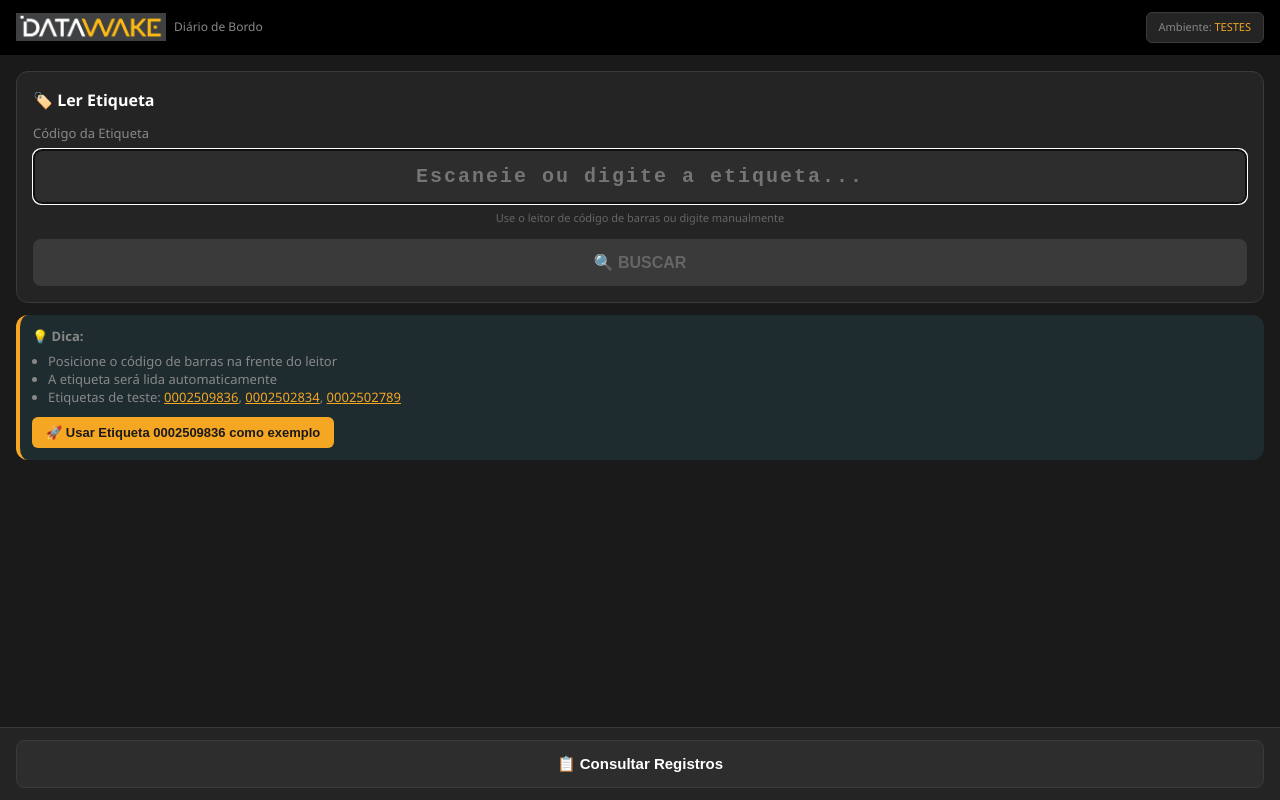
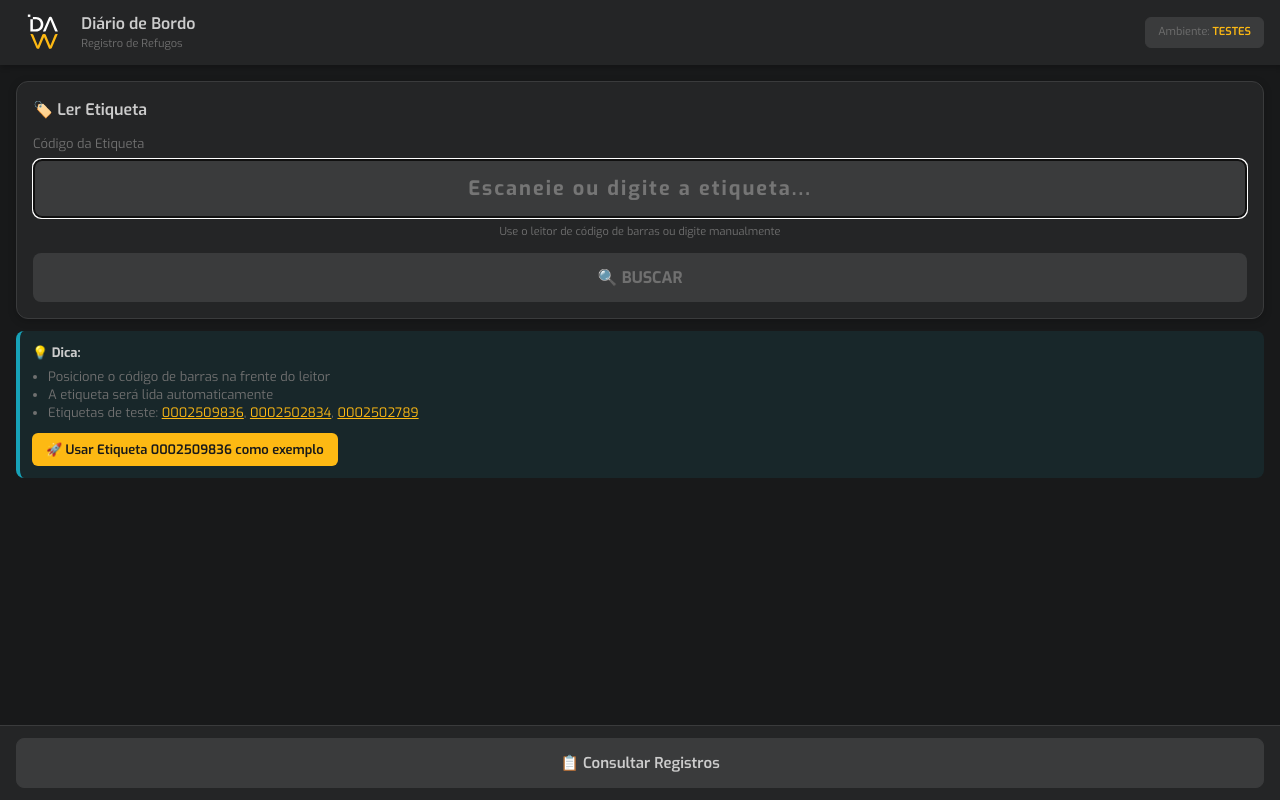
Before and after one commit to rodrigolgimenes/poc-fmea-paranoa, a React (Vite) app: page / in a window 1280 px wide. Built offline with nearby package versions, Linux system fonts and the light colour scheme; no server answers.

Commit message:
feat: adiciona logo DataWake e melhorias na interface
- Adiciona logo DataWake no header

- Atualiza estilos CSS

- Melhorias nas páginas ConsultaRegistros, DiarioBordo e LerEtiqueta

Co-Authored-By: Warp <agent@warp.dev>

```diff
--- a/index.html
+++ b/index.html
@@ -1,9 +1,12 @@
 <!doctype html>
-<html lang="en">
+<html lang="pt-BR">
   <head>
     <meta charset="UTF-8" />
-<link rel="icon" type="image/png" href="/dw_favicon.png" />
+    <link rel="icon" type="image/png" href="/dw_favicon.png" />
     <meta name="viewport" content="width=device-width, initial-scale=1.0" />
+    <meta name="theme-color" content="#242526" />
+    <link rel="preconnect" href="https://fonts.googleapis.com" />
+    <link rel="preconnect" href="https://fonts.gstatic.com" crossorigin />
     <title>DataWake | Diário de Bordo</title>
   </head>
   <body>
--- a/src/index.css
+++ b/src/index.css
@@ -1,23 +1,27 @@
 /* DataWake - Diário de Bordo */
+@import url('https://fonts.googleapis.com/css2?family=Exo:ital,wght@0,100..900;1,100..900&display=swap');
+
 :root {
-  /* Colors - DataWake Identity */
-  --color-bg: #1a1a1a;
-  --color-bg-card: #242424;
-  --color-bg-input: #2d2d2d;
-  --color-text: #ffffff;
-  --color-text-muted: #888888;
-  --color-primary: #f5a623;
-  --color-primary-hover: #ffc107;
-  --color-success: #4caf50;
-  --color-warning: #f5a623;
-  --color-danger: #e63946;
-  --color-info: #f5a623;
-  --color-border: #3a3a3a;
+  /* Colors - DataWake/DataDriven Identity */
+  --color-bg: #18191a;
+  --color-bg-sidebar: #242526;
+  --color-bg-card: #242526;
+  --color-bg-input: #3a3b3c;
+  --color-text: #ccc;
+  --color-text-muted: #707070;
+  --color-primary: #FDB913;
+  --color-primary-hover: #ffcc00;
+  --color-secondary: #3a3b3c;
+  --color-success: #2d6941;
+  --color-warning: #eea303;
+  --color-danger: #dc3545;
+  --color-info: #17a2b8;
+  --color-border: #3a3b3c;
 
   /* Status colors */
-  --status-normal: #4caf50;
-  --status-tendencia: #f5a623;
-  --status-desvio: #e63946;
+  --status-normal: #2d6941;
+  --status-tendencia: #eea303;
+  --status-desvio: #dc3545;
 
   /* Spacing */
   --space-xs: 8px;
@@ -52,7 +56,7 @@ html, body {
 }
 
 body {
-  font-family: 'Segoe UI', 'Roboto', sans-serif;
+  font-family: 'Exo', sans-serif;
   font-size: var(--font-size-base);
   background: var(--color-bg);
   color: var(--color-text);
--- a/src/pages/ConsultaRegistros.jsx
+++ b/src/pages/ConsultaRegistros.jsx
@@ -475,25 +475,35 @@ export default function ConsultaRegistros() {
     <div style={{
       height: '100vh',
       maxHeight: '100vh',
-      background: '#1a1a1a',
+      background: '#18191a',
       display: 'flex',
       flexDirection: 'column',
       overflow: 'hidden',
+      fontFamily: "'Exo', sans-serif",
     }}>
-      {/* Header */}
+      {/* Header - DataDriven Style */}
       <header style={{
-        padding: '10px 12px',
-        borderBottom: '1px solid #3a3a3a',
+        padding: '12px 16px',
+        background: '#242526',
         display: 'flex',
         justifyContent: 'space-between',
         alignItems: 'center',
         flexShrink: 0,
+        boxShadow: '2px 2px 5px 1px rgba(0, 0, 0, 0.2)',
       }}>
-        <div style={{ display: 'flex', alignItems: 'center', gap: 8 }}>
-          <img src="/logo_dw.png" alt="DataWake" style={{ height: 24 }} onError={(e) => { e.currentTarget.style.display='none'; }} />
-          <span style={{ fontSize: 11, color: '#888' }}>Diário de Bordo</span>
+        <div style={{ display: 'flex', alignItems: 'center', gap: 12 }}>
+          <img
+            src="/datawake_logo.svg"
+            alt="DataWake"
+            style={{ height: 36 }}
+            onError={(e) => { e.currentTarget.style.display='none'; }}
+          />
+          <div style={{ display: 'flex', flexDirection: 'column' }}>
+            <span style={{ fontSize: 14, fontWeight: 600, color: '#ccc' }}>Consulta de Registros</span>
+            <span style={{ fontSize: 10, color: '#707070' }}>Diário de Bordo</span>
+          </div>
         </div>
-        <div style={{ display: 'flex', gap: 6, alignItems: 'center' }}>
+        <div style={{ display: 'flex', gap: 8, alignItems: 'center' }}>
           <button
             onClick={async () => {
               const res = await transcreverRetroativo(50);
@@ -501,17 +511,17 @@ export default function ConsultaRegistros() {
               else alert(`Processados: ${res.data?.processed ?? 0}`);
               loadRegistros();
             }}
-            style={{ background: '#3a3a3a', color: '#f5a623', border: 'none', borderRadius: 6, padding: '5px 8px', cursor: 'pointer', fontSize: 10, whiteSpace: 'nowrap' }}
+            style={{ background: '#3a3b3c', color: '#FDB913', border: 'none', borderRadius: 6, padding: '5px 10px', cursor: 'pointer', fontSize: 11, whiteSpace: 'nowrap', fontFamily: "'Exo', sans-serif" }}
           >Transcrever</button>
           <div style={{
-            background: '#242424',
-            padding: '4px 8px',
+            background: '#3a3b3c',
+            padding: '5px 10px',
             borderRadius: '6px',
             fontSize: '10px',
-            color: '#888',
-            border: '1px solid #3a3a3a',
+            color: '#707070',
+            border: '1px solid #3a3b3c',
           }}>
-            <span style={{ color: '#f5a623' }}>TESTES</span>
+            Ambiente: <span style={{ color: '#FDB913', fontWeight: 600 }}>TESTES</span>
           </div>
         </div>
       </header>
@@ -680,21 +690,23 @@ export default function ConsultaRegistros() {
       <div style={{
         flexShrink: 0,
         padding: '12px 16px',
-        borderTop: '1px solid #3a3a3a',
-        background: '#242424',
+        borderTop: '1px solid #3a3b3c',
+        background: '#242526',
       }}>
         <button
           onClick={() => navigate('/')}
           style={{
             width: '100%',
             padding: '14px',
-            background: '#f5a623',
+            background: '#FDB913',
             border: 'none',
             borderRadius: '8px',
-            color: '#1a1a1a',
+            color: '#18191a',
             fontSize: '16px',
             fontWeight: '700',
+            fontFamily: "'Exo', sans-serif",
             cursor: 'pointer',
+            transition: 'all 0.2s ease',
           }}
         >
           📋 NOVO REGISTRO
--- a/src/pages/DiarioBordo.jsx
+++ b/src/pages/DiarioBordo.jsx
@@ -425,29 +425,37 @@ export default function DiarioBordo() {
   }
 
   return (
-    <div style={{ minHeight: '100vh', background: '#1a1a1a', display: 'flex', flexDirection: 'column' }}>
-      {/* Header */}
+    <div style={{ minHeight: '100vh', background: '#18191a', display: 'flex', flexDirection: 'column', fontFamily: "'Exo', sans-serif" }}>
+      {/* Header - DataDriven Style */}
       <header style={{
         padding: '12px 16px',
-        borderBottom: '1px solid #3a3a3a',
+        background: '#242526',
         display: 'flex',
         justifyContent: 'space-between',
         alignItems: 'center',
+        boxShadow: '2px 2px 5px 1px rgba(0, 0, 0, 0.2)',
       }}>
         <div style={{ display: 'flex', alignItems: 'center', gap: 12 }}>
-<img src="/logo_dw.png" alt="DataWake" style={{ height: 28 }} onError={(e) => { e.currentTarget.style.display='none'; }} />
-          <strong style={{ color: '#fff', letterSpacing: 1 }}><span style={{ color: '#f5a623' }}>DATA</span>WAKE</strong>
-          <span style={{ fontSize: 12, color: '#888' }}>Diário de Bordo</span>
+          <img
+            src="/datawake_logo.svg"
+            alt="DataWake"
+            style={{ height: 40 }}
+            onError={(e) => { e.currentTarget.style.display='none'; }}
+          />
+          <div style={{ display: 'flex', flexDirection: 'column' }}>
+            <span style={{ fontSize: 16, fontWeight: 600, color: '#ccc' }}>Diário de Bordo</span>
+            <span style={{ fontSize: 11, color: '#707070' }}>Registro de Refugos</span>
+          </div>
         </div>
         <div style={{
-          background: '#242424',
+          background: '#3a3b3c',
           padding: '6px 12px',
           borderRadius: '6px',
-          fontSize: '12px',
-          color: '#888',
-          border: '1px solid #3a3a3a',
+          fontSize: '11px',
+          color: '#707070',
+          border: '1px solid #3a3b3c',
         }}>
-          Ambiente: <span style={{ color: '#f5a623' }}>TESTES</span>
+          Ambiente: <span style={{ color: '#FDB913', fontWeight: 600 }}>TESTES</span>
         </div>
       </header>
 
@@ -455,8 +463,9 @@ export default function DiarioBordo() {
         {/* Context summary */}
         <div className="card" style={{
           padding: '12px 16px',
-          background: 'rgba(72, 202, 228, 0.1)',
-          borderLeft: '4px solid var(--color-info)',
+          background: 'rgba(23, 162, 184, 0.1)',
+          borderLeft: '4px solid #17a2b8',
+          borderRadius: '8px',
         }}>
           <div style={{
             display: 'flex',
--- a/src/pages/LerEtiqueta.jsx
+++ b/src/pages/LerEtiqueta.jsx
@@ -64,49 +64,60 @@ export default function LerEtiqueta() {
     <div style={{
       height: '100vh',
       maxHeight: '100vh',
-      background: '#1a1a1a',
+      background: '#18191a',
       display: 'flex',
       flexDirection: 'column',
       overflow: 'hidden',
+      fontFamily: "'Exo', sans-serif",
     }}>
-      {/* Header */}
+      {/* Header - DataDriven Style */}
       <header style={{
         padding: '12px 16px',
-        background: '#000',
+        background: '#242526',
         display: 'flex',
         justifyContent: 'space-between',
         alignItems: 'center',
         flexShrink: 0,
+        boxShadow: '2px 2px 5px 1px rgba(0, 0, 0, 0.2)',
       }}>
-        <div style={{ display: 'flex', alignItems: 'center', gap: 8 }}>
-          <img src="/logo_dw.png" alt="DataWake" style={{ height: 28 }} onError={(e) => { e.currentTarget.style.display='none'; }} />
-          <span style={{ fontSize: 12, color: '#888' }}>Diário de Bordo</span>
+        <div style={{ display: 'flex', alignItems: 'center', gap: 12 }}>
+          <img
+            src="/datawake_logo.svg"
+            alt="DataWake"
+            style={{ height: 40 }}
+            onError={(e) => { e.currentTarget.style.display='none'; }}
+          />
+          <div style={{ display: 'flex', flexDirection: 'column' }}>
+            <span style={{ fontSize: 16, fontWeight: 600, color: '#ccc' }}>Diário de Bordo</span>
+            <span style={{ fontSize: 11, color: '#707070' }}>Registro de Refugos</span>
+          </div>
         </div>
         <div style={{
-          background: '#242424',
+          background: '#3a3b3c',
           padding: '6px 12px',
           borderRadius: '6px',
           fontSize: '11px',
-          color: '#888',
-          border: '1px solid #3a3a3a',
+          color: '#707070',
+          border: '1px solid #3a3b3c',
         }}>
-          Ambiente: <span style={{ color: '#f5a623' }}>TESTES</span>
+          Ambiente: <span style={{ color: '#FDB913', fontWeight: 600 }}>TESTES</span>
         </div>
       </header>
 
       <div style={{ flex: 1, padding: '16px', overflow: 'auto', minHeight: 0 }}>
         {/* Input Card */}
         <div style={{
-          background: '#242424',
+          background: '#242526',
           borderRadius: '12px',
           padding: '16px',
           marginBottom: '12px',
-          border: '1px solid #3a3a3a',
+          border: '1px solid #3a3b3c',
+          boxShadow: '0 2px 8px rgba(0,0,0,0.2)',
         }}>
           <h3 style={{
             fontSize: '16px',
             fontWeight: '600',
-            color: '#fff',
+            color: '#ccc',
             marginBottom: '12px',
           }}>
             🏷️ Ler Etiqueta
@@ -116,7 +127,7 @@ export default function LerEtiqueta() {
             <label style={{
               display: 'block',
               fontSize: '13px',
-              color: '#888',
+              color: '#707070',
               marginBottom: '6px',
             }}>Código da Etiqueta</label>
             <input
@@ -133,18 +144,18 @@ export default function LerEtiqueta() {
                 textAlign: 'center',
                 letterSpacing: '2px',
                 fontWeight: '700',
-                background: '#2d2d2d',
-                border: '2px solid #3a3a3a',
+                background: '#3a3b3c',
+                border: '2px solid #3a3b3c',
                 borderRadius: '8px',
-                color: '#f5a623',
-                fontFamily: 'monospace',
+                color: '#FDB913',
+                fontFamily: "'Exo', monospace",
               }}
               autoComplete="off"
               autoCapitalize="characters"
             />
             <p style={{
               fontSize: '11px',
-              color: '#666',
+              color: '#707070',
               marginTop: '6px',
               textAlign: 'center'
             }}>
@@ -160,11 +171,13 @@ export default function LerEtiqueta() {
               padding: '14px',
               fontSize: '16px',
               fontWeight: '700',
-              background: isLoading || !etiqueta.trim() ? '#3a3a3a' : '#f5a623',
-              color: isLoading || !etiqueta.trim() ? '#666' : '#1a1a1a',
+              fontFamily: "'Exo', sans-serif",
+              background: isLoading || !etiqueta.trim() ? '#3a3b3c' : '#FDB913',
+              color: isLoading || !etiqueta.trim() ? '#707070' : '#18191a',
               border: 'none',
               borderRadius: '8px',
               cursor: isLoading || !etiqueta.trim() ? 'not-allowed' : 'pointer',
+              transition: 'all 0.2s ease',
             }}
           >
             {isLoading ? '⏳ Buscando...' : '🔍 BUSCAR'}
@@ -197,12 +210,13 @@ export default function LerEtiqueta() {
         {/* Quick tips */}
         {!error && (
           <div className="card" style={{
-            background: 'rgba(72, 202, 228, 0.1)',
-            borderLeft: '4px solid var(--color-info)',
+            background: 'rgba(23, 162, 184, 0.1)',
+            borderLeft: '4px solid #17a2b8',
             padding: '12px',
+            borderRadius: '8px',
           }}>
-            <div style={{ fontSize: '13px', color: 'var(--color-text-muted)' }}>
-              <p style={{ marginBottom: '6px' }}>💡 <strong>Dica:</strong></p>
+            <div style={{ fontSize: '13px', color: '#707070' }}>
+              <p style={{ marginBottom: '6px', color: '#ccc' }}>💡 <strong>Dica:</strong></p>
               <ul style={{ margin: 0, paddingLeft: '16px', lineHeight: '1.4' }}>
                 <li>Posicione o código de barras na frente do leitor</li>
                 <li>A etiqueta será lida automaticamente</li>
@@ -211,7 +225,7 @@ export default function LerEtiqueta() {
                     {i > 0 && ', '}
                     <span
                       onClick={() => { setEtiqueta(tag); inputRef.current?.focus(); }}
-                      style={{ cursor: 'pointer', color: '#f5a623', textDecoration: 'underline' }}
+                      style={{ cursor: 'pointer', color: '#FDB913', textDecoration: 'underline' }}
                     >{tag}</span>
                   </span>
                 ))}</li>
@@ -222,13 +236,15 @@ export default function LerEtiqueta() {
                 style={{
                   marginTop: '10px',
                   padding: '8px 14px',
-                  background: isLoading ? '#3a3a3a' : '#f5a623',
-                  color: isLoading ? '#666' : '#1a1a1a',
+                  fontFamily: "'Exo', sans-serif",
+                  background: isLoading ? '#3a3b3c' : '#FDB913',
+                  color: isLoading ? '#707070' : '#18191a',
                   border: 'none',
                   borderRadius: '6px',
                   cursor: isLoading ? 'not-allowed' : 'pointer',
                   fontWeight: '600',
                   fontSize: '13px',
+                  transition: 'all 0.2s ease',
                 }}
               >
                 🚀 Usar Etiqueta 0002509836 como exemplo
@@ -242,8 +258,8 @@ export default function LerEtiqueta() {
       <div style={{
         flexShrink: 0,
         padding: '12px 16px',
-        background: '#242424',
-        borderTop: '1px solid #3a3a3a',
+        background: '#242526',
+        borderTop: '1px solid #3a3b3c',
       }}>
         <button
           onClick={() => navigate('/consulta')}
@@ -252,11 +268,13 @@ export default function LerEtiqueta() {
             padding: '14px',
             fontSize: '15px',
             fontWeight: '600',
-            background: '#2d2d2d',
-            color: '#fff',
-            border: '1px solid #3a3a3a',
+            fontFamily: "'Exo', sans-serif",
+            background: '#3a3b3c',
+            color: '#ccc',
+            border: '1px solid #3a3b3c',
             borderRadius: '8px',
             cursor: 'pointer',
+            transition: 'all 0.2s ease',
           }}
         >
           📋 Consultar Registros
```
Also changed, not shown: public/datawake_logo.svg (added), 1 other file (tests, documents, lock files or other folders).
